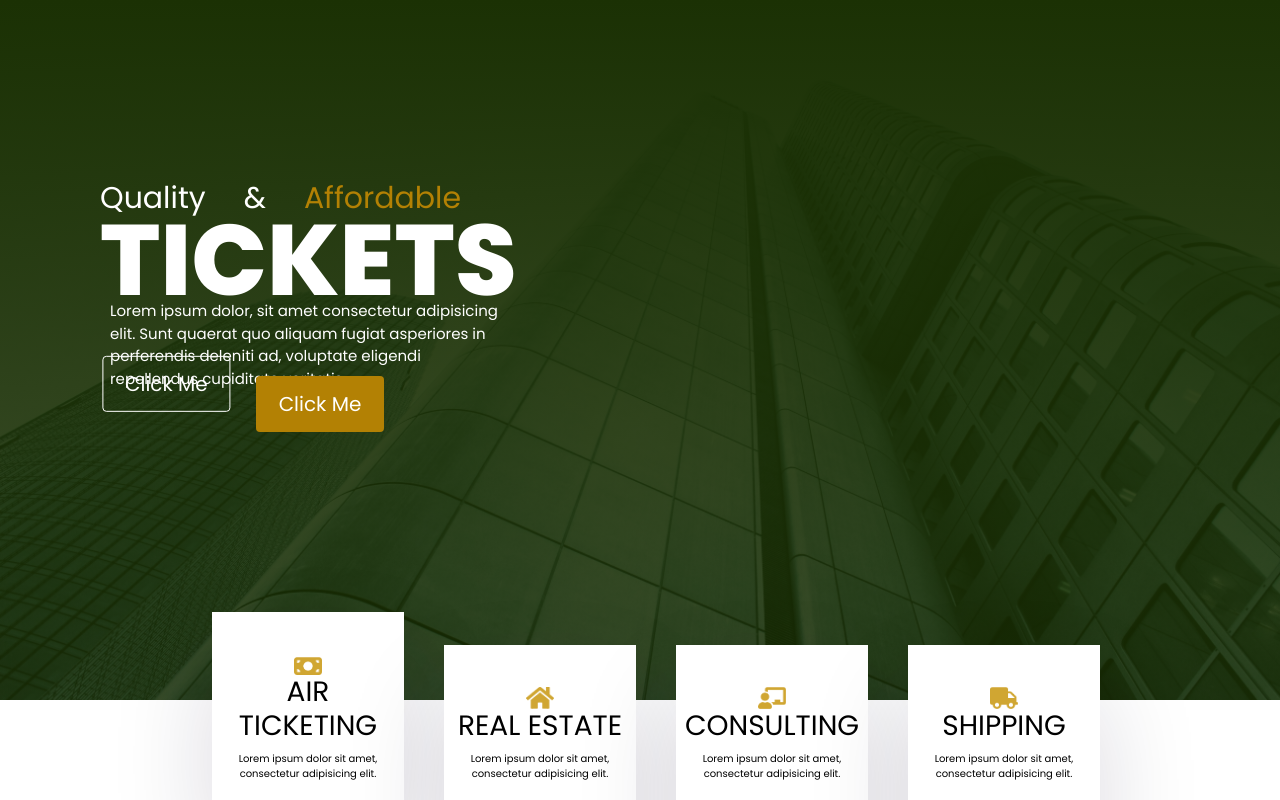
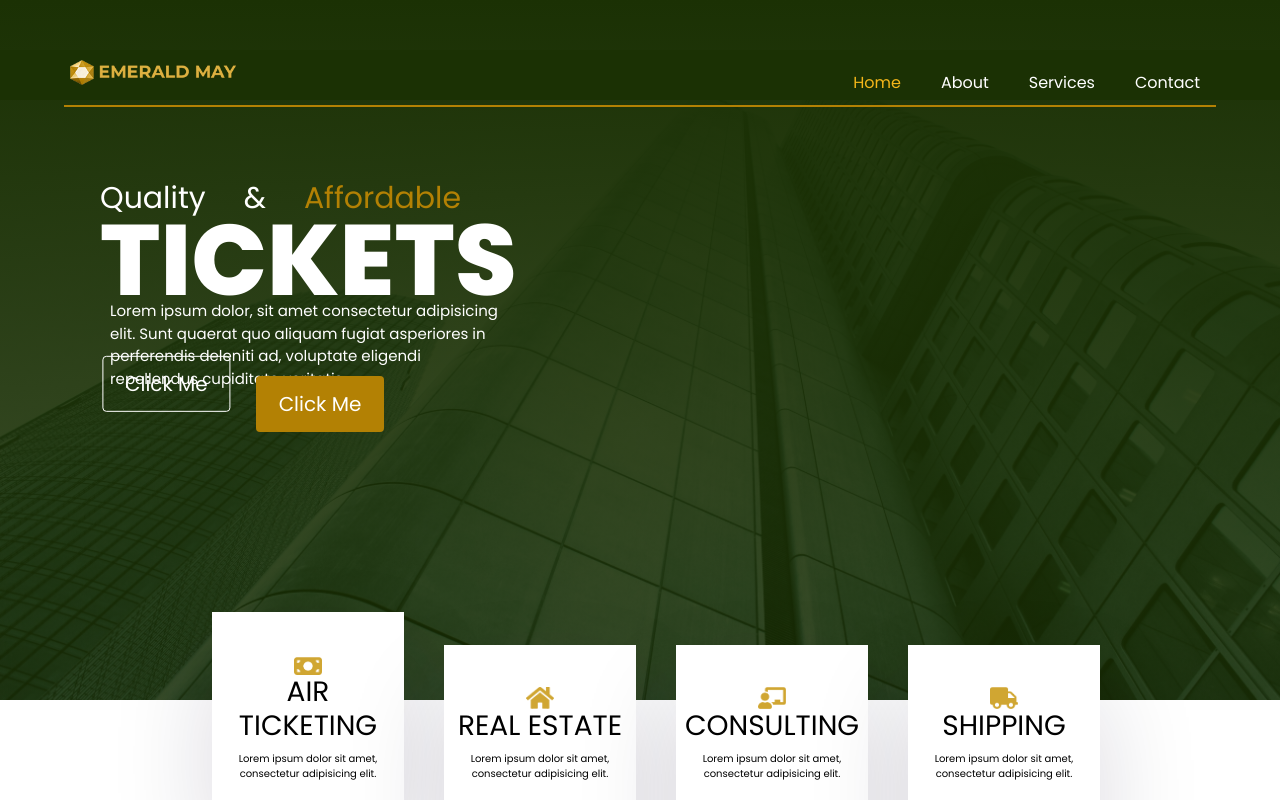
Before and after one commit to Benjamin2404-AB/EMERALD-MAY, a React (Vite) app: page / in a window 1280 px wide. Shown: the top 800 px of the page. Built offline with nearby package versions, Linux system fonts and the light colour scheme.

Commit message:
fixing navbar diappearance

```diff
--- a/src/styles/Home.css
+++ b/src/styles/Home.css
@@ -7,7 +7,7 @@
     top: 0;
     left: 0;
     background-repeat: no-repeat;
-    z-index:0;
+    z-index:-1;
     width: 100%;
 }
 .line{
```
